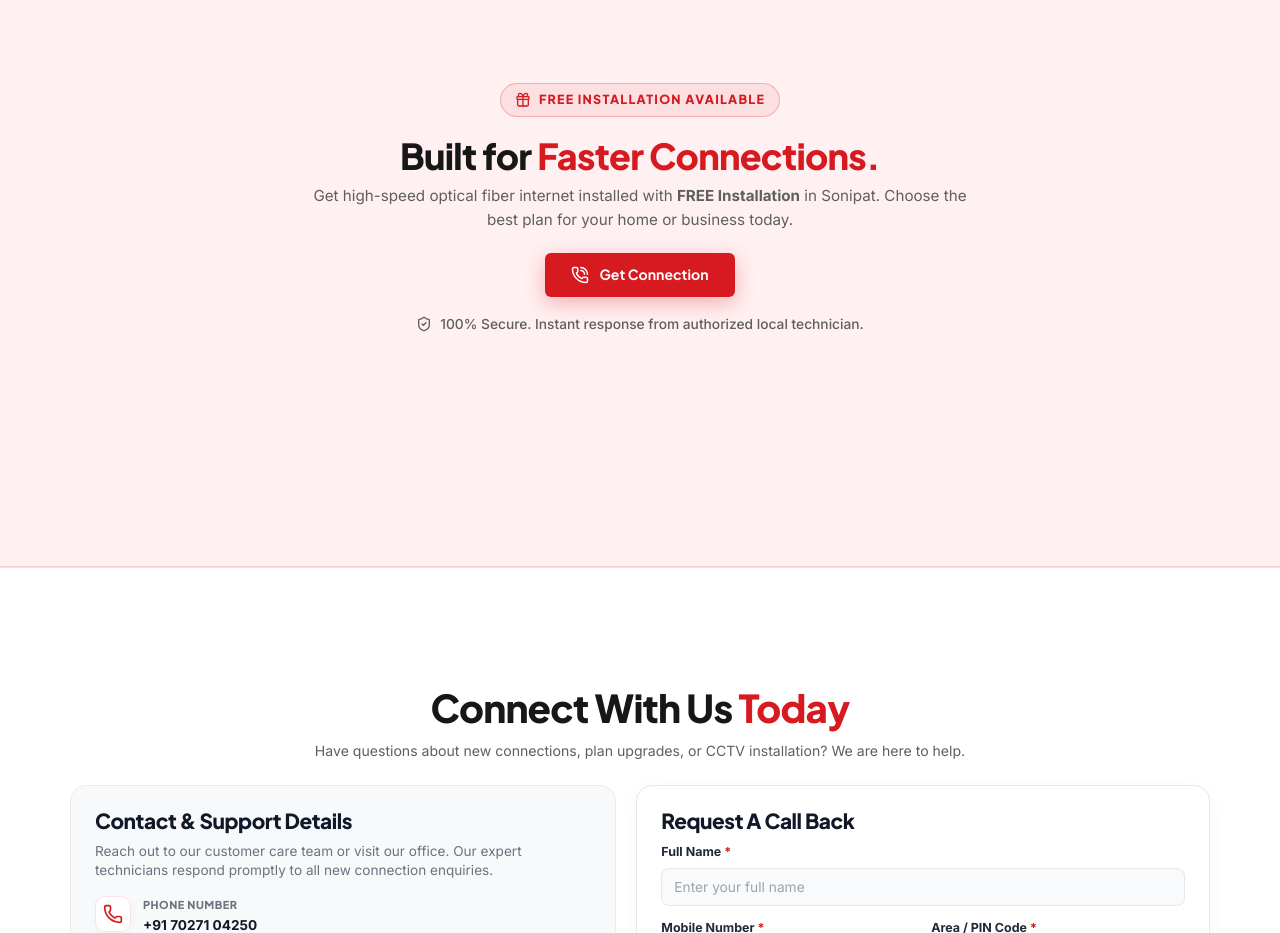
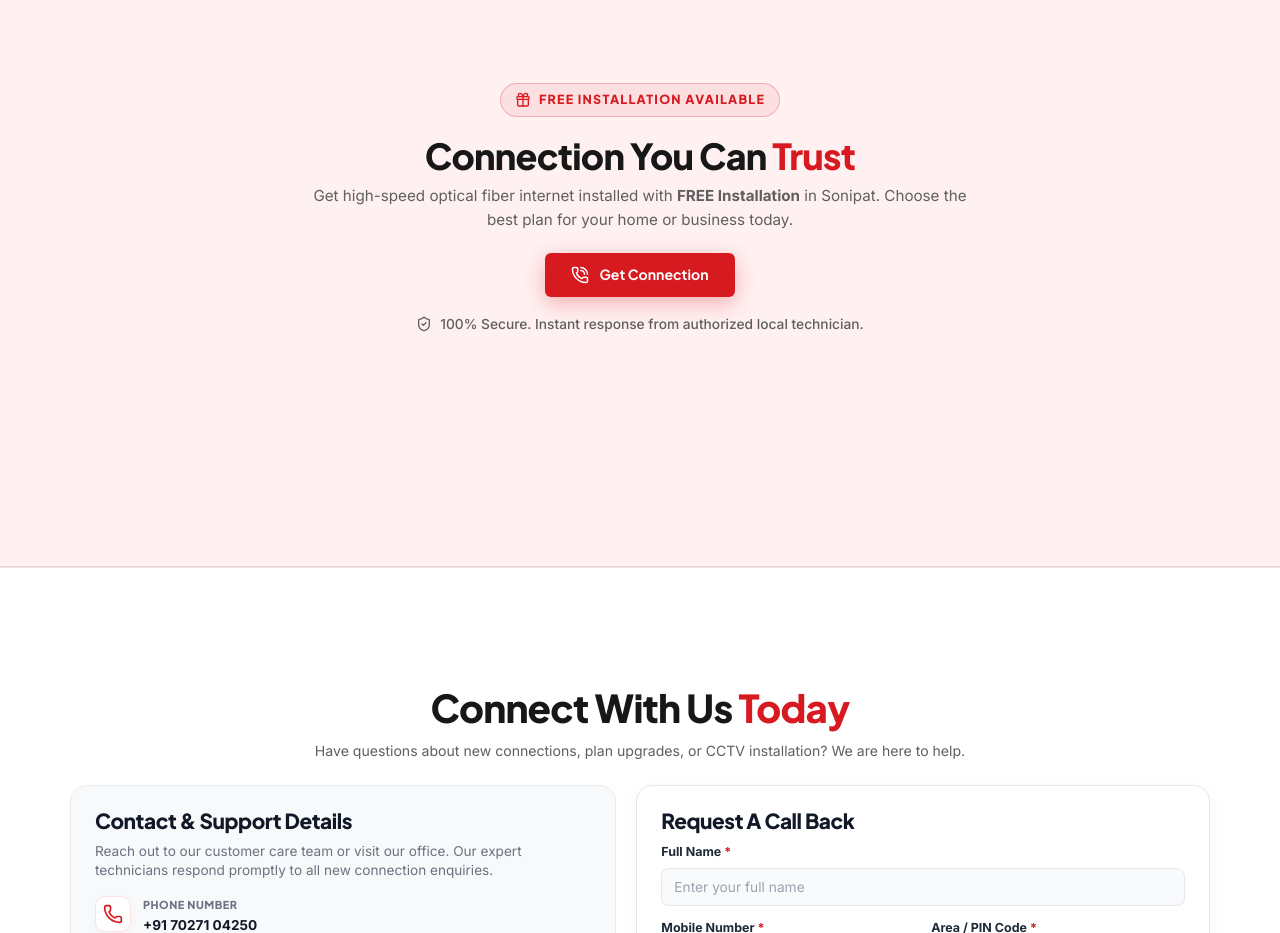
Before and after one commit to sachinkum2203-code/vishaltelecom, a React (Vite) app: page / in a window 1280 px wide. Shown: the part 7260-8193 px from the top of the page. Built offline with nearby package versions, Linux system fonts and the light colour scheme.

Commit message:
update: CTA heading to Connection You Can Trust

```diff
--- a/src/components/ConnectionCta.jsx
+++ b/src/components/ConnectionCta.jsx
@@ -13,7 +13,7 @@ export default function ConnectionCta({ onOpenAvailability }) {
           </div>
 
           <h2 className="connection-cta-title">
-            Built for <span>Faster Connections.</span>
+            Connection You Can <span>Trust</span>
           </h2>
 
           <p className="connection-cta-desc">
```
